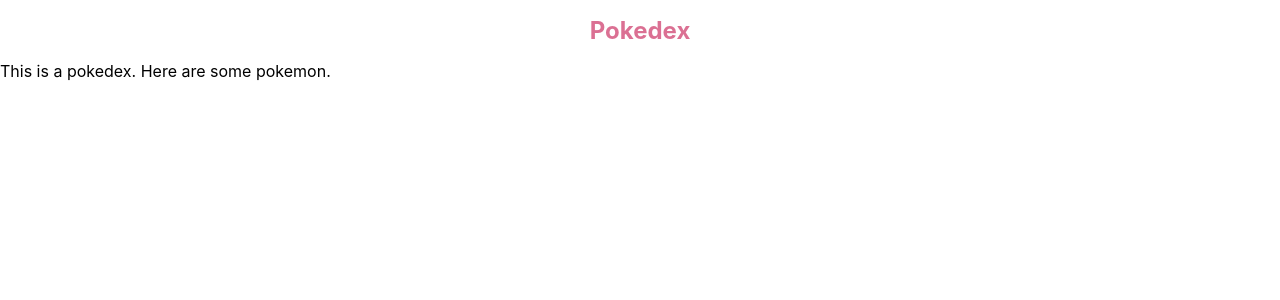
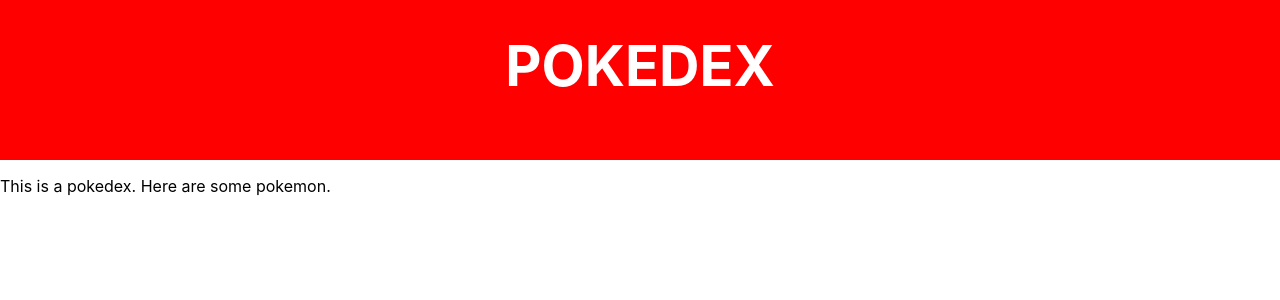
Before and after one commit to jlmack13/pokedex, a React (Create React App) app: page / in a window 1280 px wide. Shown: the top 300 px of the page. Built offline with nearby package versions, Linux system fonts and the light colour scheme.

Commit message:
added pokemon component and styled header basic

```diff
--- a/src/components/header.js
+++ b/src/components/header.js
@@ -2,16 +2,26 @@
 import styled from 'styled-components';
 
 const Title = styled.h1`
-    font-size: 1.5rem;
+    font-size: 3.5rem;
     text-align: center;
-    color: palevioletred;
+    color: white;
+    text-transform: uppercase;
+    margin-top: 0;
+    padding-top: 2rem;
+`
+
+const Hero = styled.header`
+    background-color: red;
+    width: 100%;
+    height: 20vh;
+
 `
 
 const Header = () => {
     return (
-        <div>
+        <Hero>
             <Title>Pokedex</Title>
-        </div>
+        </Hero>
     );
 };
 
```
Also changed, not shown: src/components/pokemon.js (added).
